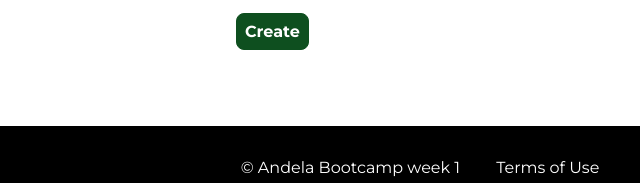
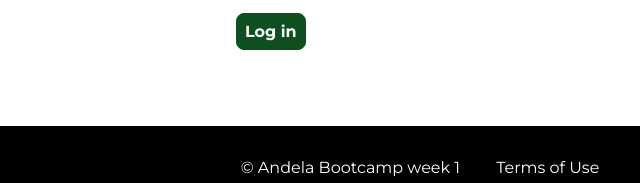
Before and after one commit to bozicschucky/Maintenance-Tracker, a plain HTML site: page html/forms/createrequest.html in a window 1280 px wide. Shown: the part 594-777 px from the top of the page, 220-860 px from the left. Drawn offline with Linux system fonts and the light colour scheme.

Commit message:
fix button link

```diff
--- a/html/forms/createrequest.html
+++ b/html/forms/createrequest.html
@@ -59,7 +59,7 @@
 
         <label for="last-name">Request Description</label>
         <input type="text" id="create_request" style="width: 400px;height:300px">
-        <button type="submit" class="button">Create</button>
+        <button type="submit" class="button"><a href="user_requests.html">Log in</a></button>
     </form>
 </main>
 <footer class="main-footer">
```
